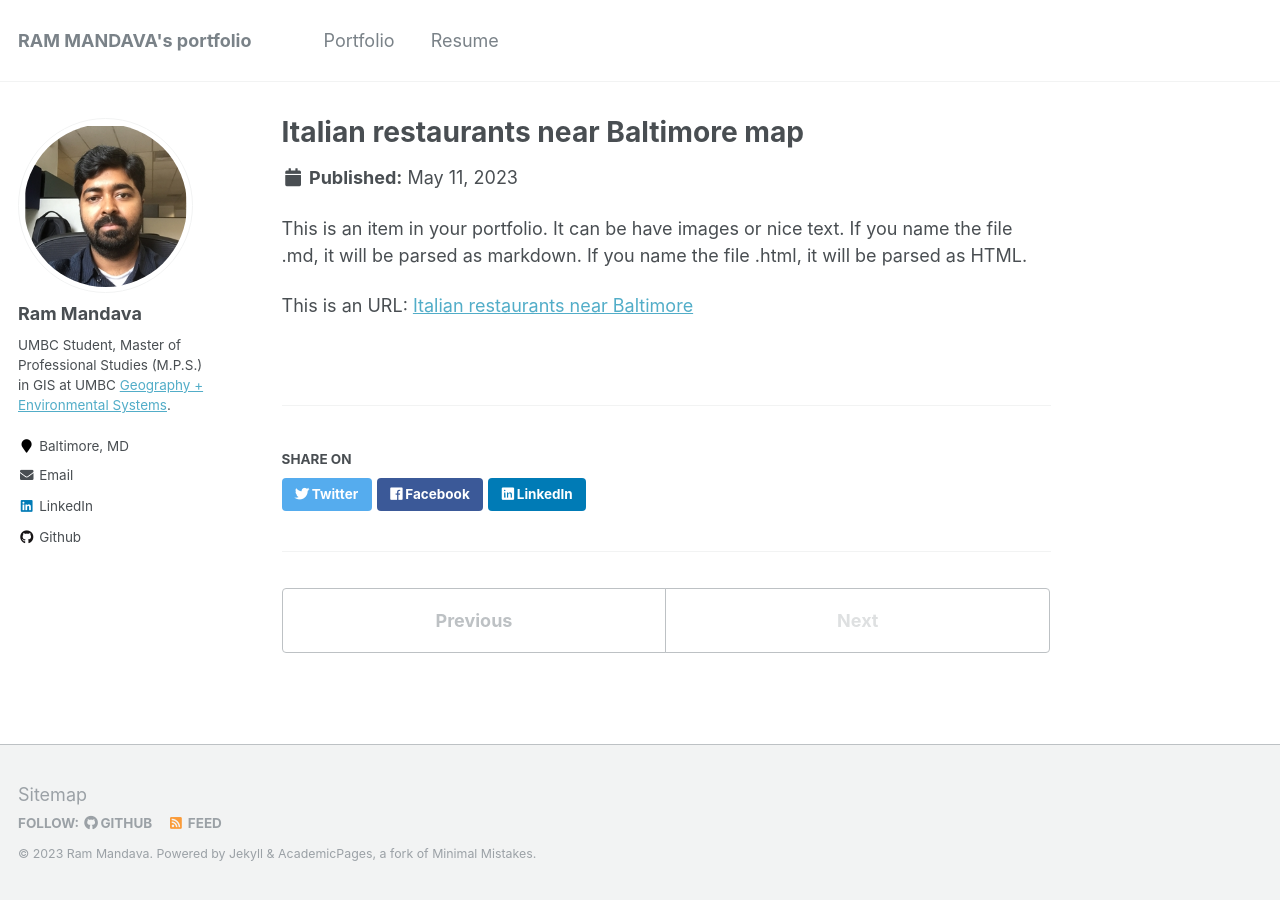
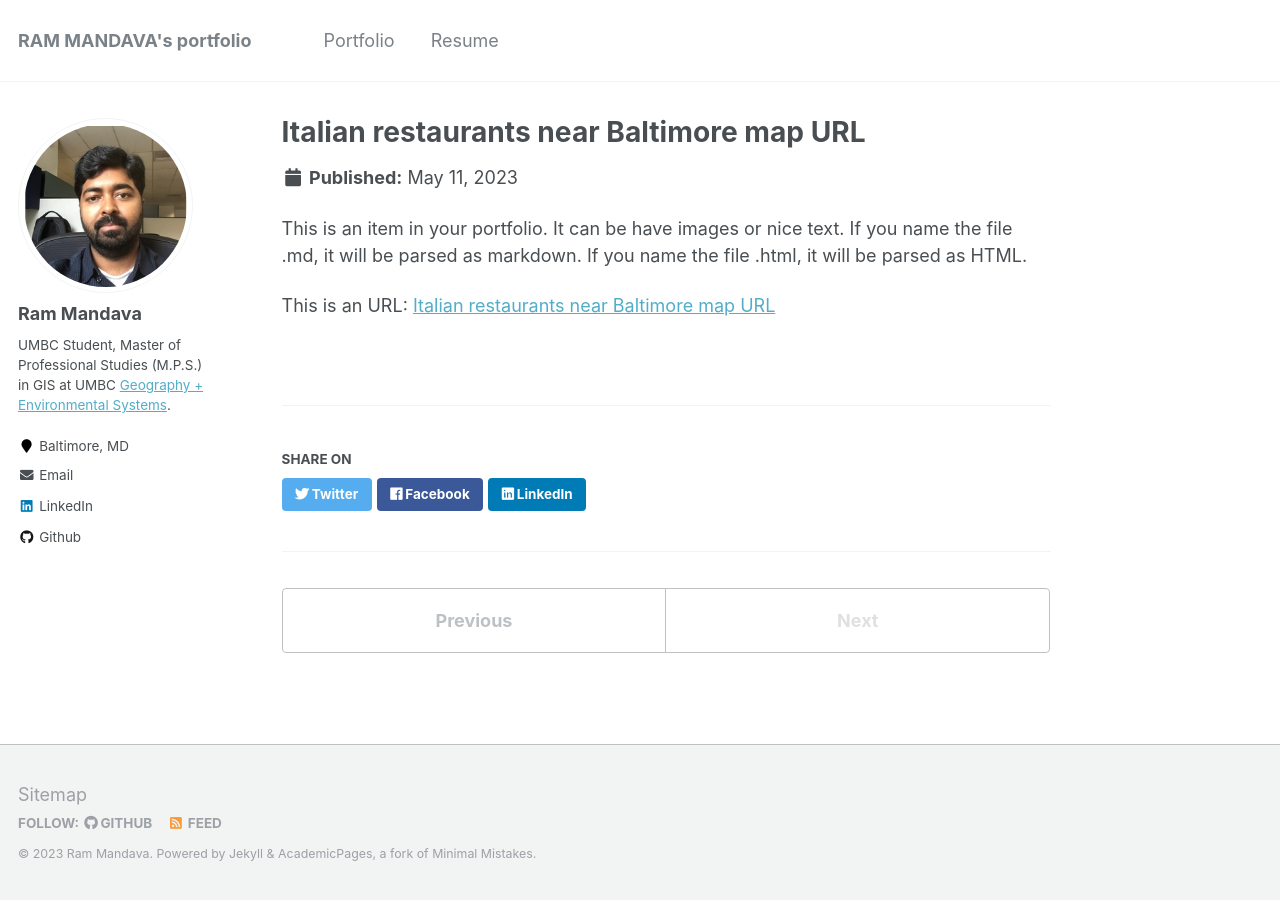
Before and after one commit to mandavaram/mandavaram.github.io, a Jekyll site: the page built from _portfolio/portfolio-6.md, in a window 1280 px wide. Built offline with Jekyll 4.4.1, drawn with Linux system fonts in a browser that asks for light colours.

Commit message:
Update portfolio-6.md

```diff
--- a/_portfolio/portfolio-6.md
+++ b/_portfolio/portfolio-6.md
@@ -1,5 +1,5 @@
 ---
-title: "Italian restaurants near Baltimore map"
+title: "Italian restaurants near Baltimore map URL"
 excerpt: "Lab 10 Assignment work <br/>"
 collection: portfolio
 ---
@@ -7,4 +7,4 @@
 This is an item in your portfolio. It can be have images or nice text. If you name the file .md, it will be parsed as markdown. If you name the file .html, it will be parsed as HTML.
 
 This is an URL:
-[Italian restaurants near Baltimore](https://italianrestaurant.s3.amazonaws.com/qgis2web_2023_05_10-16_32_12_096332/index.html#10/39.4008/-76.4407)
+[Italian restaurants near Baltimore map URL](https://italianrestaurant.s3.amazonaws.com/qgis2web_2023_05_10-16_32_12_096332/index.html#10/39.4008/-76.4407)
```
